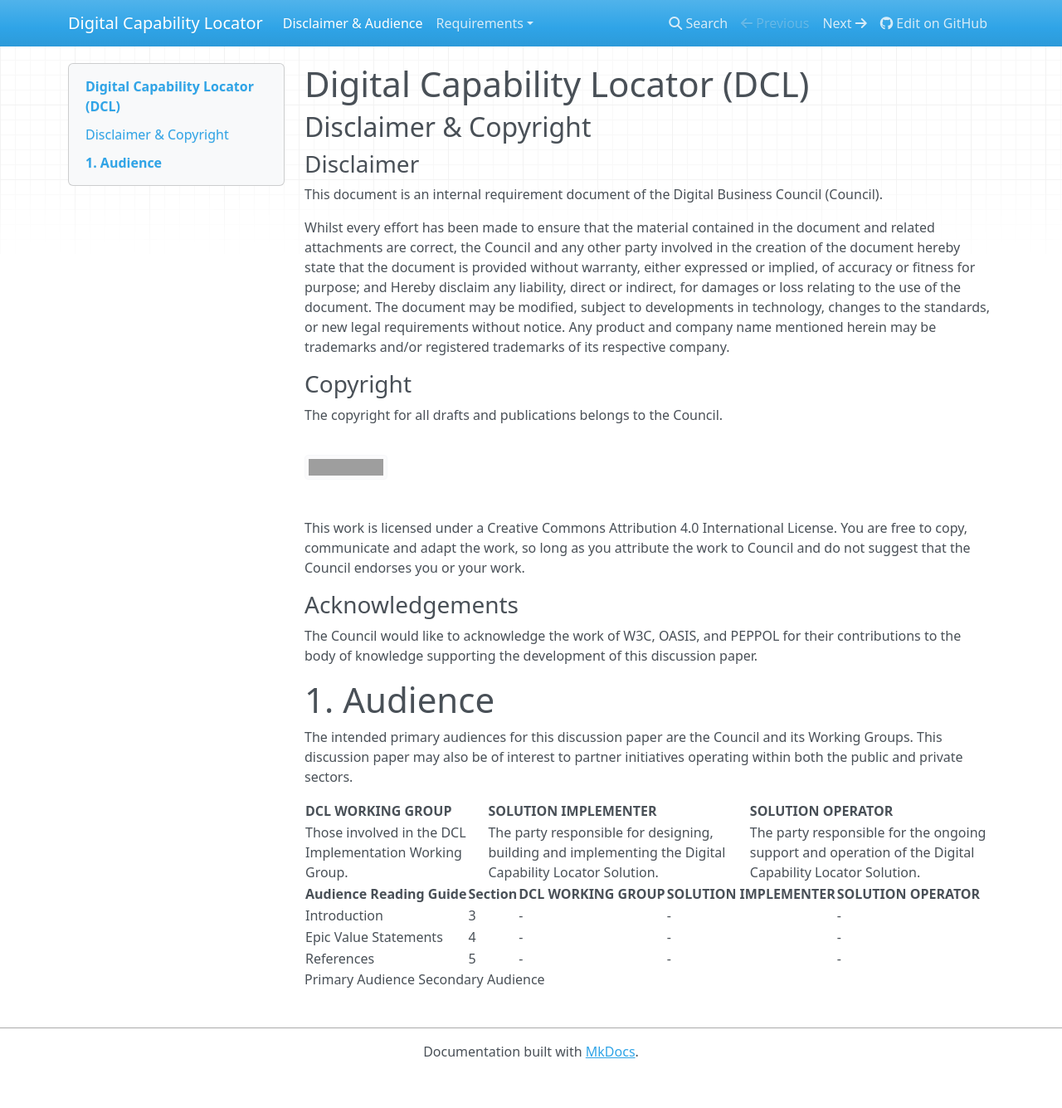
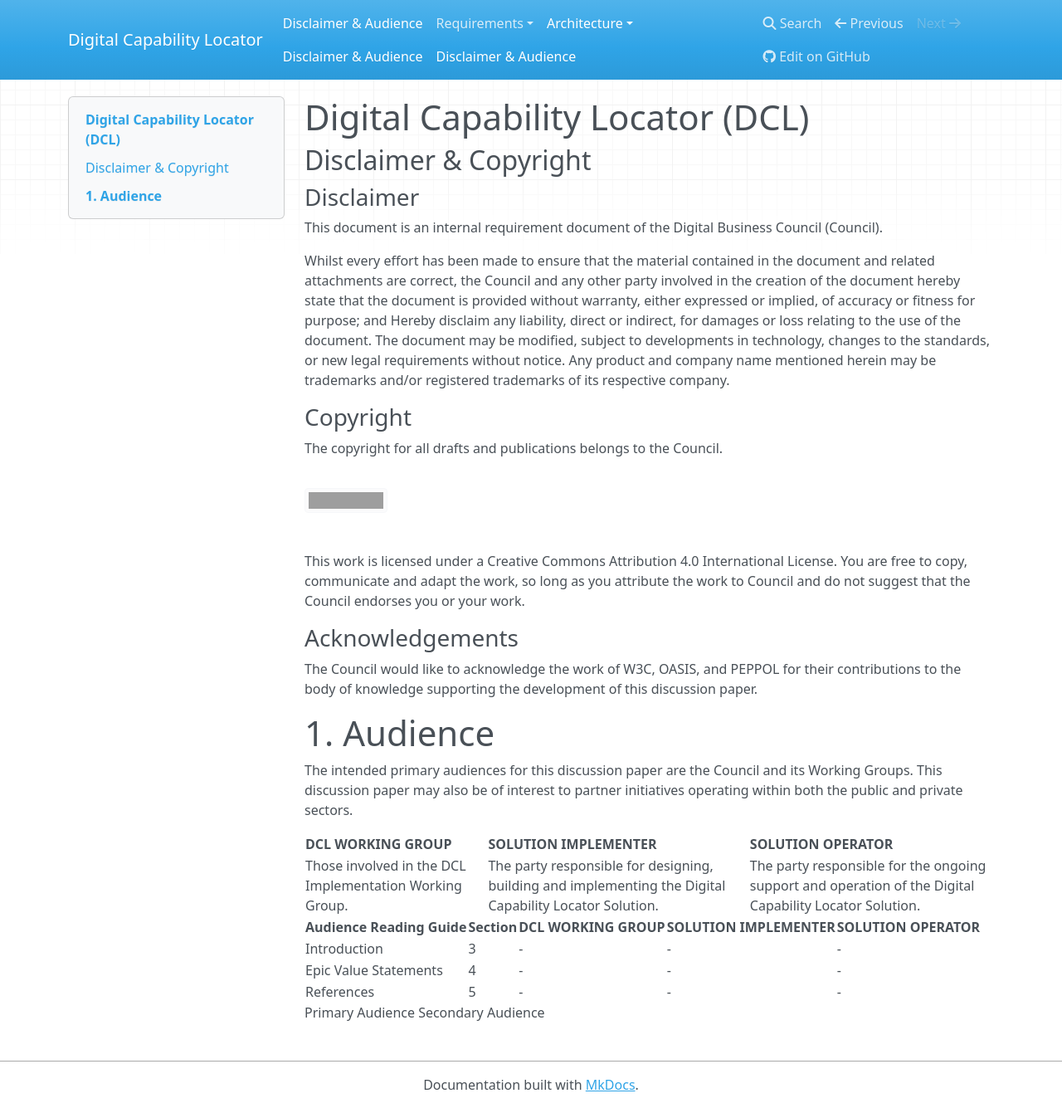
Before and after one commit to Digital-Business-Council/Digital-Capability-Locator, an MkDocs documentation site: the page built from docs/index.md, in a window 1280 px wide and 1335 px high. Shown: the whole window at 83% size. Built offline with MkDocs 1.6.1, drawn with Linux system fonts in a browser that asks for light colours; nearby versions of some CDN libraries; old or Windows-style settings are respelled for this version of MkDocs; part of the change alters nothing that is shown; grey boxes are pictures that could not be loaded.

Commit message:
Update mkdocs.yml

```diff
--- a/mkdocs.yml
+++ b/mkdocs.yml
@@ -7,4 +7,8 @@ pages:
         - Epics:
             - 'Overview of Epics': 'Epics.md'
             - 'Epic 001': 'Epic001.md'
+    - Architecture:
+        - 'Arch 1' : 'index.md'
+    - 'API Defintions' : 'index.md'
+    - 'Test Assertions' : 'index.md'
 theme: mkdocs
```
